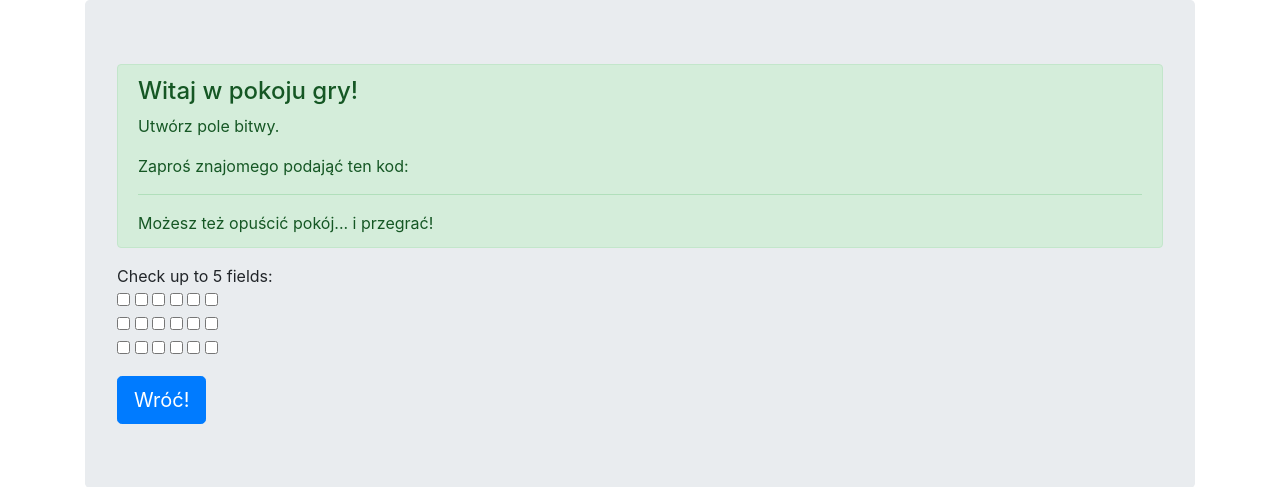
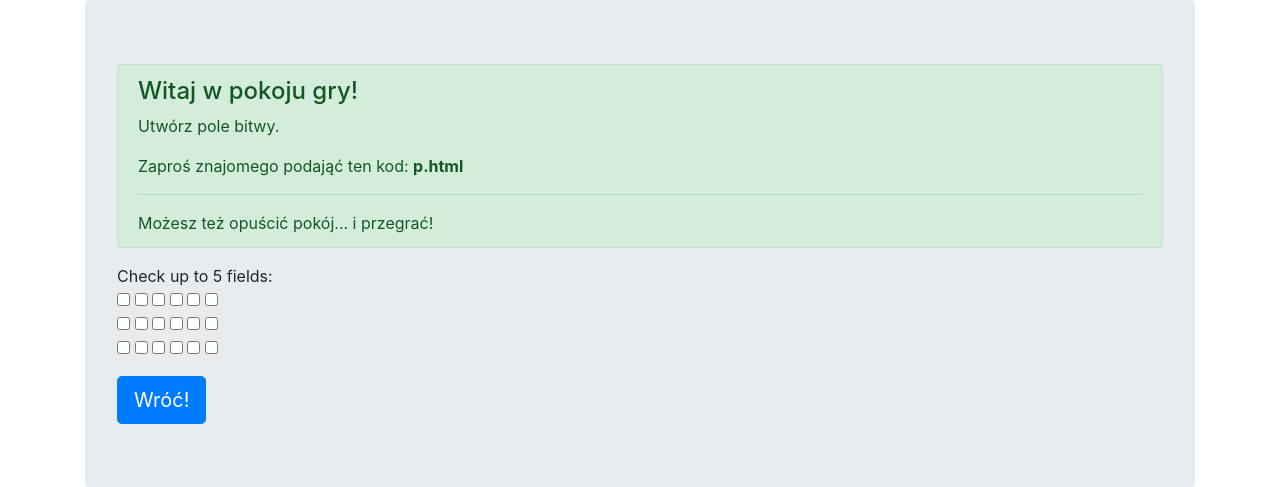
Before and after one commit to GG0ra/BattleShip, a Django app: template viewer/templates/setup.html in a window 1280 px wide. Shown: the part 56-543 px from the top of the page. Run offline with Django 3.2, Linux system fonts and the light colour scheme; the template is opened without the code that fills it, so the values that code supplies are empty.

Commit message:
Game code on select template

```diff
--- a/viewer/templates/setup.html
+++ b/viewer/templates/setup.html
@@ -5,10 +5,15 @@
 {% endblock %}
 
 {% block content %}
-    <div class="alert alert-success" role="alert">
+
+    <div class="alert alert-success" role="alert" xmlns="http://www.w3.org/1999/html">
         <h4 class="alert-heading">Witaj w pokoju gry!</h4>
         <p>Utwórz pole bitwy.</p>
-        <p>Zaproś znajomego podająć ten kod: </p>{{ game_code }}
+        <p>Zaproś znajomego podająć ten kod: <b><a id="kod"></a></b>
+            <script>
+            document.getElementById("kod").innerHTML = window.location.href.slice(-6);
+            </script>
+        </p>
         <hr>
         <p class="mb-0">Możesz też opuścić pokój... i przegrać!</p>
     </div>
```
